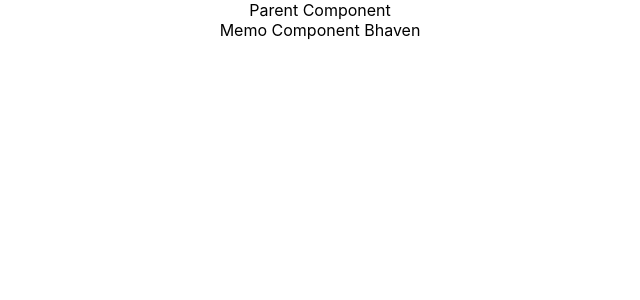
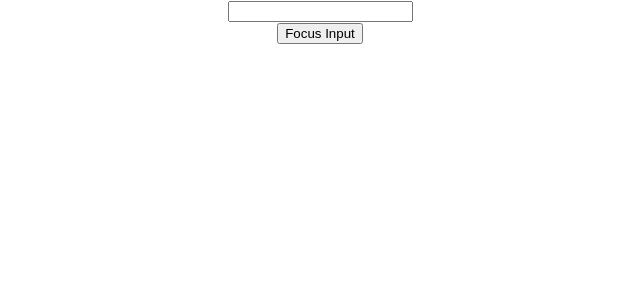
Before and after one commit to 0xbhvn/first-react-app, a React (Create React App) app: page / in a window 1280 px wide. Shown: the top 300 px of the page, without its empty margins (320-960 px from the left). Built offline with nearby package versions, Linux system fonts and the light colour scheme.

Commit message:
focus ref

```diff
--- a/src/App.js
+++ b/src/App.js
@@ -1,13 +1,15 @@
-import React from 'react'
+import React, { Component } from 'react'
 import './App.css'
-import Parent from './components/Parent';
+import FocusInput from './components/FocusInput'
 
-function App() {
-  return (
-    <div className="App">
-      <Parent />
-    </div>
-  );
+class App extends Component {
+  render() {
+    return (
+      <div className="App">
+        <FocusInput />
+      </div>
+    )
+  }
 }
 
-export default App;
+export default App
--- /dev/null
+++ b/src/components/FocusInput.js
@@ -0,0 +1,25 @@
+import React, { Component } from 'react'
+import Input from './Input'
+
+class FocusInput extends Component {
+    constructor(props) {
+        super(props)
+
+        this.componentRef = React.createRef()
+    }
+
+    clickHandler = () => {
+        this.componentRef.current.focusInput()
+    }
+
+    render() {
+        return (
+            <div>
+                <Input ref={ this.componentRef } />
+                <button onClick={ this.clickHandler } >Focus Input</button>
+            </div>
+        )
+    }
+}
+
+export default FocusInput
--- /dev/null
+++ b/src/components/Input.js
@@ -0,0 +1,23 @@
+import React, { Component } from 'react'
+
+class Input extends Component {
+    constructor(props) {
+        super(props)
+
+        this.inputRef = React.createRef()
+    }
+
+    focusInput() {
+        this.inputRef.current.focus()
+    }
+
+    render() {
+        return (
+            <div>
+                <input type='text' ref={ this.inputRef } />
+            </div>
+        )
+    }
+}
+
+export default Input
```
Also changed, not shown: src/components/Refs.js (added, +36 -0 lines).
